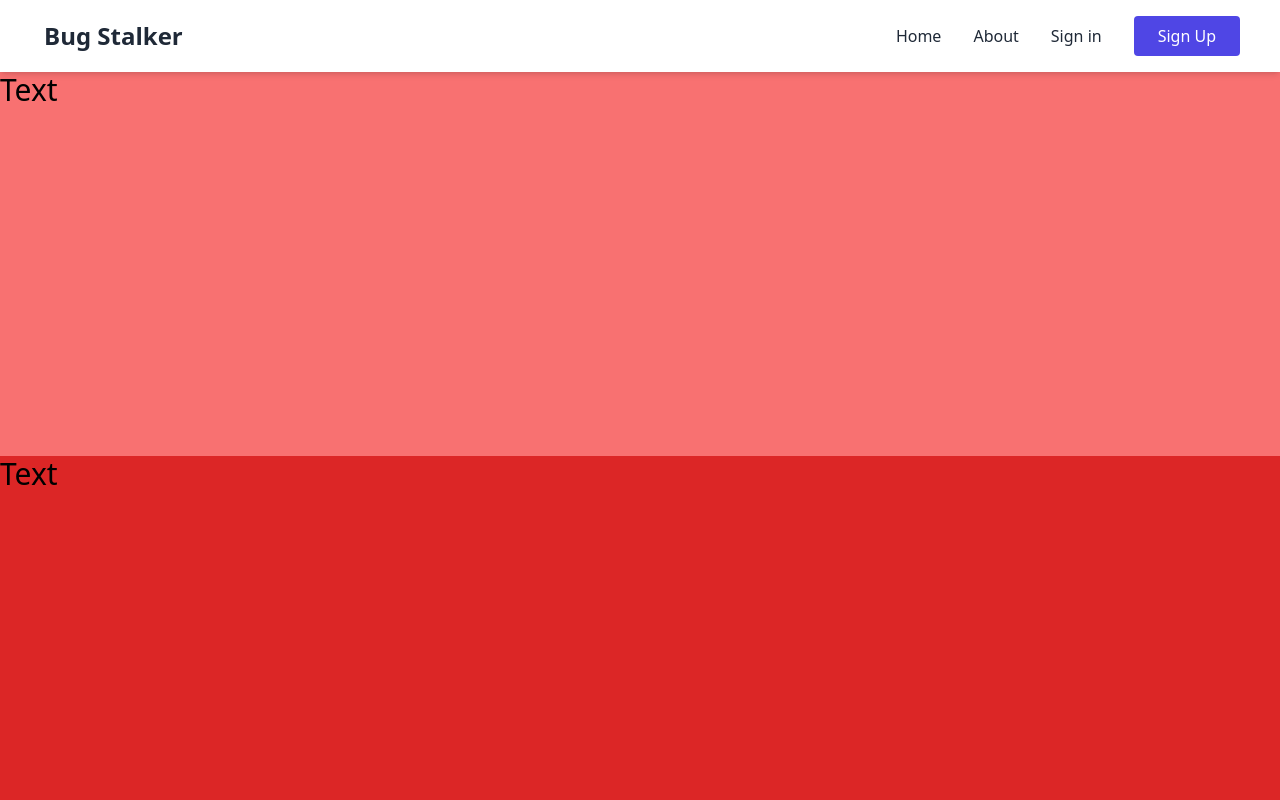
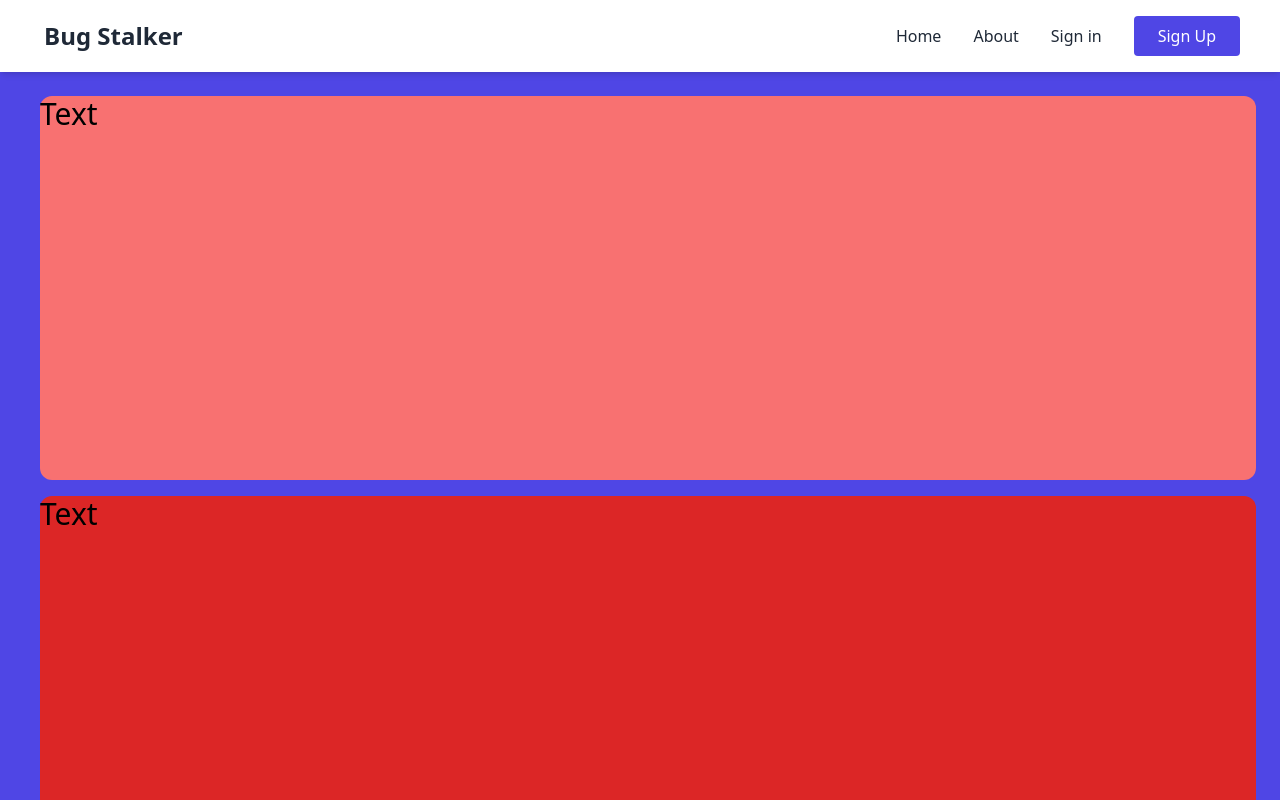
Before and after one commit to IgorAguiar-Giro/bugStalker, a Next.js app: page / in a window 1280 px wide. Shown: the top 800 px of the page. Built offline with nearby package versions, Linux system fonts and the light colour scheme.

Commit message:
Add padding and margin to container

```diff
--- a/components/Square.js
+++ b/components/Square.js
@@ -2,7 +2,7 @@ import React from "react"
 
 const Square = ({color}) => {
   return (
-<div className={`${color} container border-box w-full h-96`} >
+<div className={`${color} container h-96 m-2 rounded-xl`} >
 
     <div className="text-3xl">
       Text
--- a/pages/index.js
+++ b/pages/index.js
@@ -7,7 +7,7 @@ export default function Page() {
  <Navbar/>
 
   <div className="bg-indigo-600 w-full min-h-screen flex justify-center">
-  <div className="container mx-auto">
+  <div className="container mx-auto px-8 py-4 flex flex-col">
     <Square color="bg-red-400"/>
     <Square color="bg-red-600"/>
     <Square color="bg-red-800"/>
```
